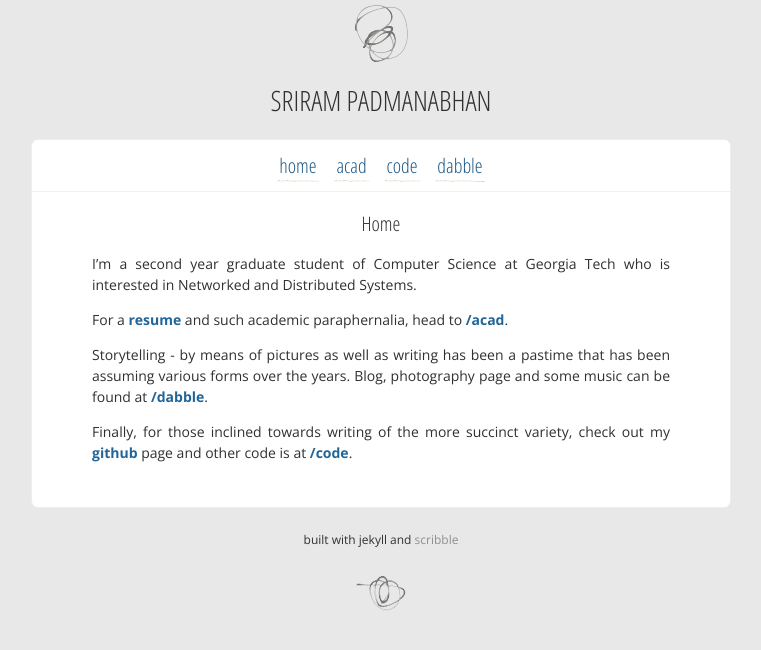
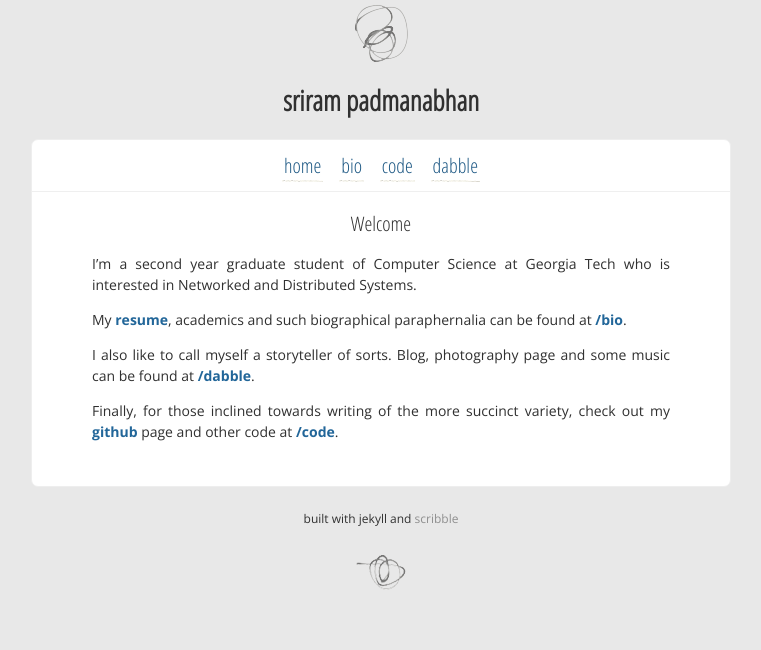
Before and after one commit to tuxerman/tuxerman.github.io, a Jekyll site: the page built from index.md, in a window 1280 px wide. Shown: the top 650 px of the page, without its empty margins (259-1020 px from the left). Built offline with Jekyll 4.4.1, drawn with Linux system fonts in a browser that asks for light colours; Markdown is read by kramdown in place of the engine named in the settings; comment, search, counter and statistics services are not loaded.

Commit message:
Fixed typos, added more content. Minor changes in design.

```diff
--- a/_config.yml
+++ b/_config.yml
@@ -9,8 +9,8 @@ google_analytics: # set tracking, remove from /javascripts/basic.js if unwanted.
 links:
   - name:         home
     url:          /index.html
-  - name:         acad
-    url:          /acad
+  - name:         bio
+    url:          /bio
   - name:         code
     url:          /code
   - name:         dabble
--- a/_includes/header.html
+++ b/_includes/header.html
@@ -1,4 +1,4 @@
 <header>
 <a id="go-back-home" href="/"><img src="/images/scribble.png" alt="scribble" width="53" height="59"></a>
-<p>{{ site.title }}</p>
+<p><strong>{{ site.title }}</strong></p>
 </header>
--- a/index.md
+++ b/index.md
@@ -1,12 +1,12 @@
 ---
 layout: page
-title: Home
+title: Welcome
 ---
 
 I'm a second year graduate student of Computer Science at Georgia Tech who is interested in Networked and Distributed Systems.
 
-For a <strong>[resume](/resume.pdf)</strong> and such academic paraphernalia, head to <strong>[/acad](/acad)</strong>.
+My <strong>[resume](/resume.pdf)</strong>, academics and such biographical paraphernalia can be found at <strong>[/bio](/acad)</strong>.
 
-Storytelling - by means of pictures as well as writing has been a pastime that has been assuming various forms over the years. Blog, photography page and some music can be found at <strong>[/dabble](/dabble)</strong>.
+I also like to call myself a storyteller of sorts. Blog, photography page and some music can be found at <strong>[/dabble](/dabble)</strong>.
 
-Finally, for those inclined towards writing of the more succinct variety, check out my <strong>[github](http://github.com/tuxerman)</strong> page and other code is at <strong>[/code](/code)</strong>.
+Finally, for those inclined towards writing of the more succinct variety, check out my <strong>[github](http://github.com/tuxerman)</strong> page and other code at <strong>[/code](/code)</strong>.
--- a/stylesheets/style.css
+++ b/stylesheets/style.css
@@ -1,5 +1,5 @@
-@import url(http://fonts.googleapis.com/css?family=Open+Sans:400,300);
-@import url(http://fonts.googleapis.com/css?family=Open+Sans+Condensed:300);
+@import url(http://fonts.googleapis.com/css?family=Open+Sans:400);
+@import url(http://fonts.googleapis.com/css?family=Open+Sans+Condensed:300,400);
 
 h1, h2, h3, h4, h5, strong, b {
   font-weight: 600; }
@@ -81,10 +81,9 @@ blockquote {
 
 header {
   font-family: 'Open Sans Condensed', sans-serif;
-  font-style: light;
   font-size: 28px;
-  font-weight: 300;
-  text-transform: uppercase;
+  font-weight: 400;
+  text-transform: lowercase;
   text-align: center;
    }
 
```
Also changed, not shown: acad.md (deleted, +0 -10 lines), bio.md (added, +24 -0 lines), dabble.md (+1 -1 lines).
